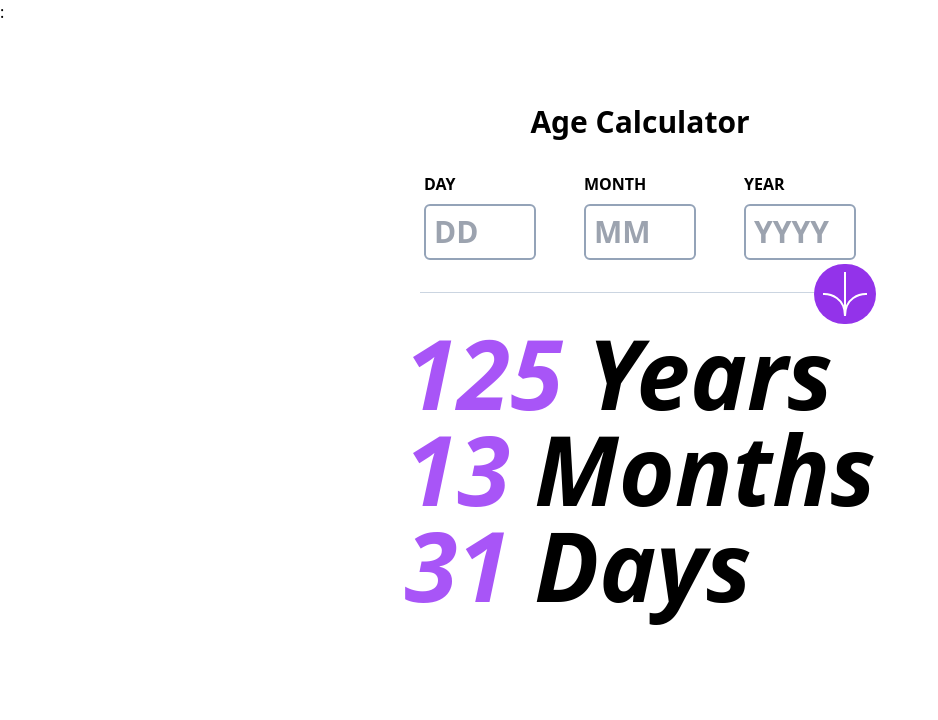
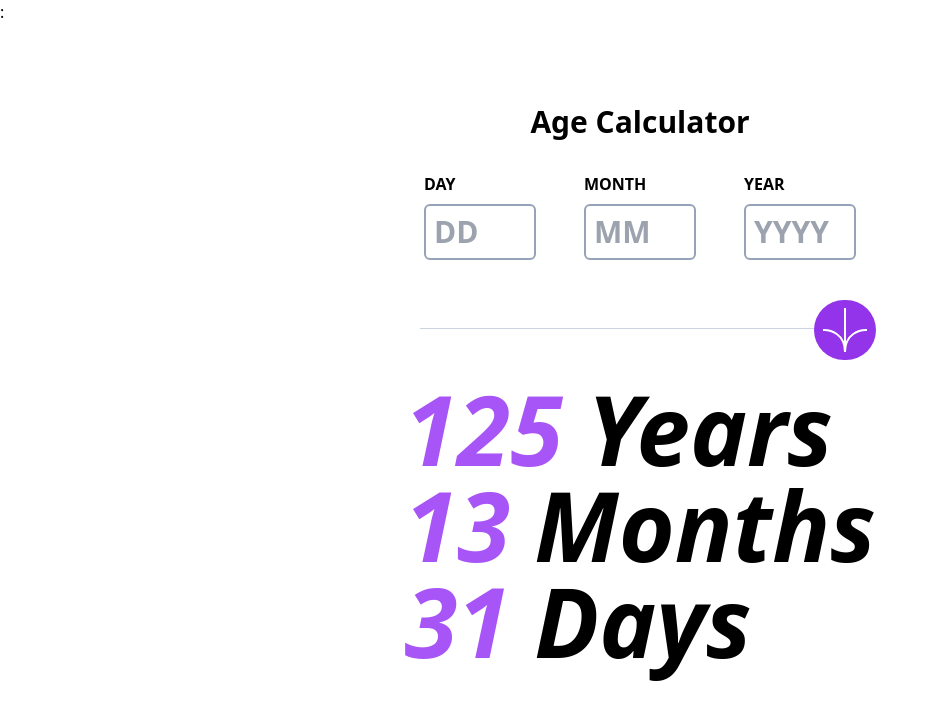
Before and after one commit to Joker4mas/Age-Calulator-FE, a React (Vite) app: page / in a window 1280 px wide. Shown: the top 720 px of the page, without its empty margins (0-938 px from the left). Built offline with nearby package versions, Linux system fonts and the light colour scheme.

Commit message:
trying to fix the button

```diff
--- a/src/App.jsx
+++ b/src/App.jsx
@@ -82,11 +82,11 @@ function App() {
                 {years > 2050 && (<small className="text-rose-600">Must be a valid Year</small>)}
               </div>
             </div>
-            <div className="relative items-center text-center px-4">
+            <div className="relative items-center text-center px-4 py-1">
               <hr className="border-solid border-1 border-slate-300 my-8" />
               <button
                 type="submit"
-                className="absolute p-2 -top-7 right-0 rounded-full sm:text-center   bg-purple-600 text-center"
+                className="absolute p-2 top-2 right-0 rounded-full sm:text-center   bg-purple-600 text-center"
               >
                 <img src="/src/assets/icon-arrow.svg" alt="" />
               </button>
```
